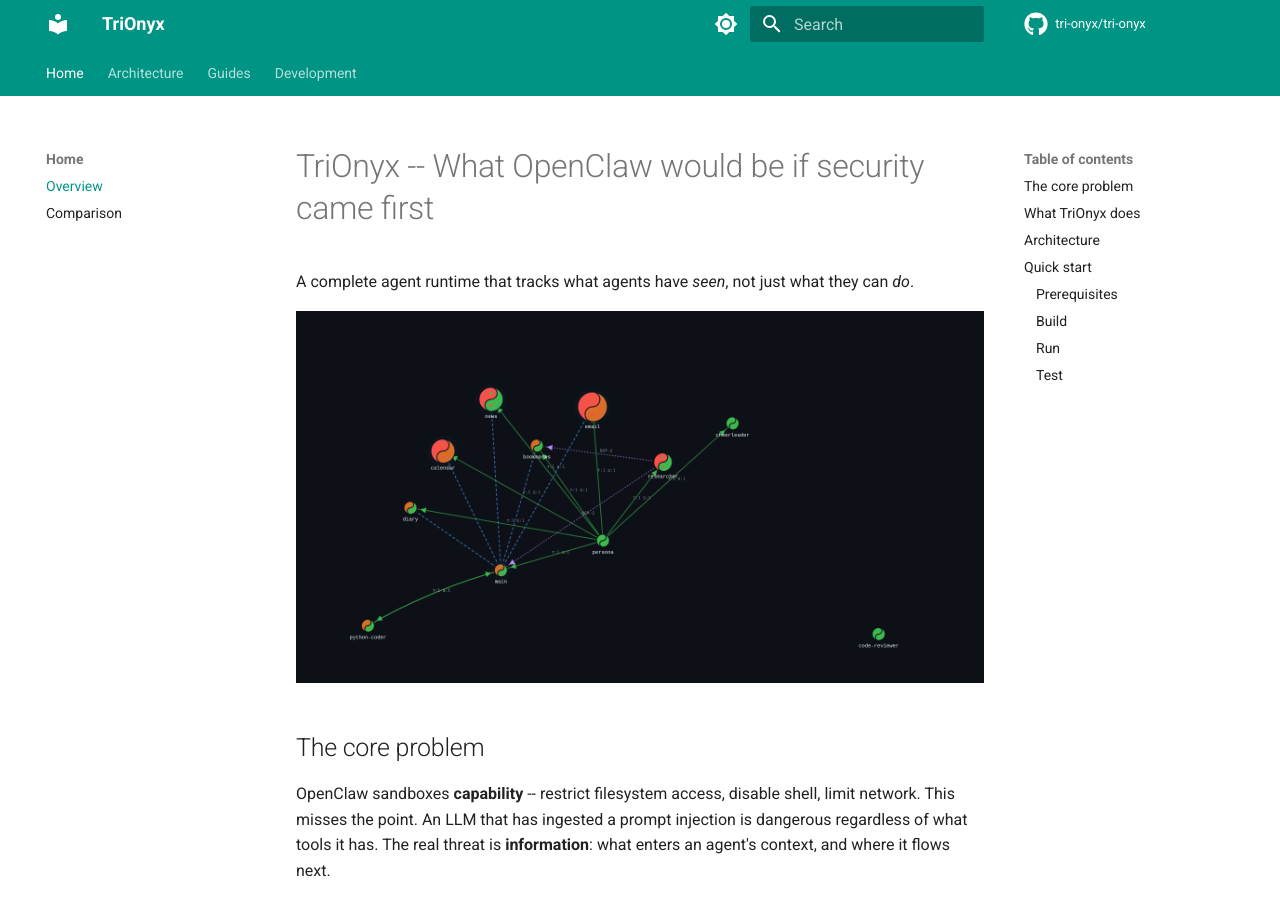
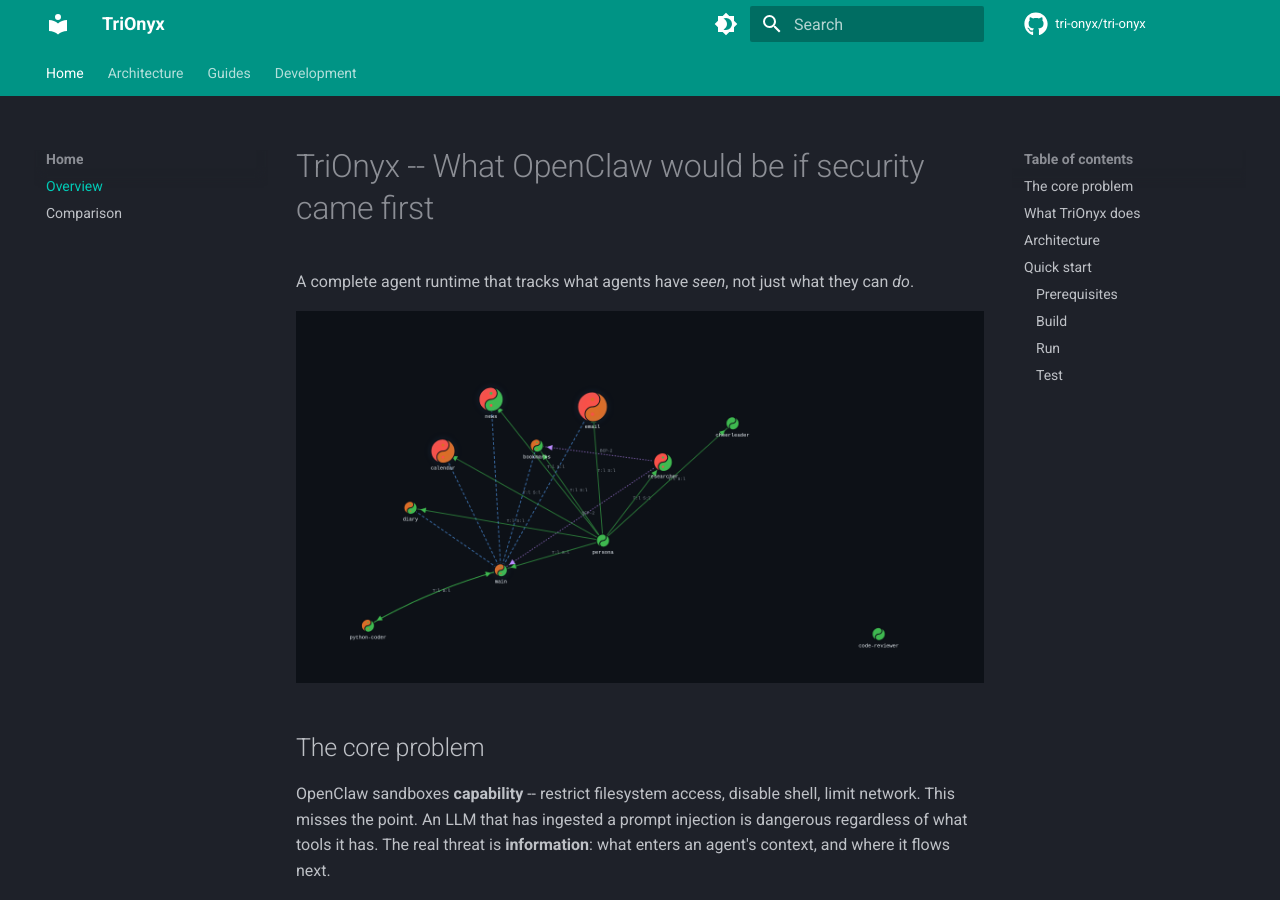
Before and after one commit to tri-onyx/tri-onyx, an MkDocs documentation site: the page built from docs/index.md, in a window 1280 px wide and 900 px high. Built offline with MkDocs 1.6.1 and Material for MkDocs 9.7.7, drawn with Linux system fonts in a browser that asks for light colours; comment, search, counter and statistics services are not loaded.

Commit message:
docs: default to dark theme

```diff
--- a/mkdocs.yml
+++ b/mkdocs.yml
@@ -6,18 +6,18 @@
 theme:
   name: material
   palette:
+    - scheme: slate
+      primary: teal
+      accent: deep orange
+      toggle:
+        icon: material/brightness-4
+        name: Switch to light mode
     - scheme: default
       primary: teal
       accent: deep orange
       toggle:
         icon: material/brightness-7
         name: Switch to dark mode
-    - scheme: slate
-      primary: teal
-      accent: deep orange
-      toggle:
-        icon: material/brightness-4
-        name: Switch to light mode
   icon:
     repo: fontawesome/brands/github
   features:
```
